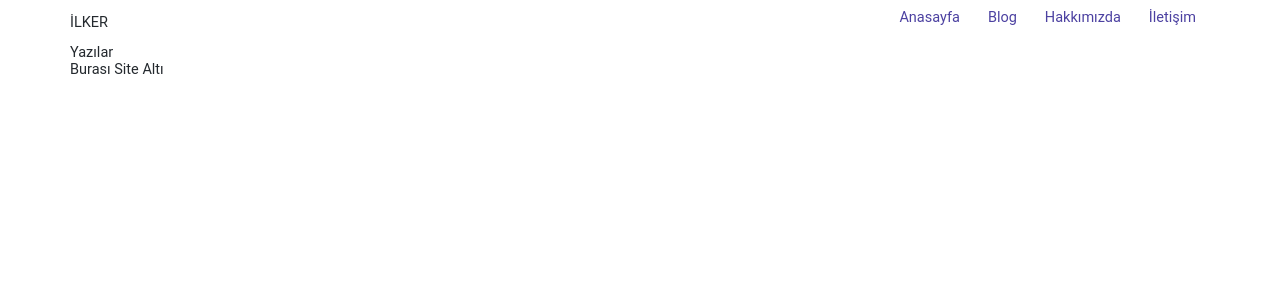
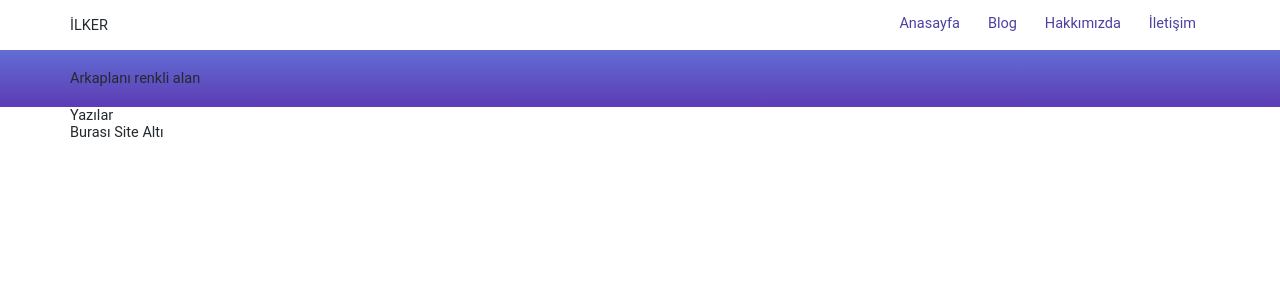
Before and after one commit to data-deveb/data-deveb.github.io, a Jekyll site: the page temalar/ilker/index.html, which Jekyll copies as it is, in a window 1280 px wide. Shown: the top 300 px of the page. Built offline with Jekyll 4.4.1, drawn with Linux system fonts in a browser that asks for light colours.

Commit message:
İlker teması
Tema için ufak dokunuşlar.

```diff
--- a/temalar/ilker/assets/css/ilker.css
+++ b/temalar/ilker/assets/css/ilker.css
@@ -1,20 +1,28 @@
 /* MENÜ İMGESİ */
-[data-menü~="yatay"] li a{
+[data-menü~="yatay"][data-menü~="basit"] > li a{
   padding:5px 10px;
-  margin:4px;
+  margin:10px 4px 4px 4px;
   display: inline-block;
   text-decoration: none;
 }
-[data-menü~="yatay"] li a::after {
+[data-menü~="yatay"][data-menü~="basit"] > li a::after {
     content: '';
     display: block;
     width: 0;
     height: 6px;
-    background: #cfdd00;
+    background: #626dd4;
     transition: width .3s;
     margin-top:3px;
 }
 
-[data-menü~="yatay"] li a:hover::after {
+[data-menü~="yatay"][data-menü~="basit"] > li a:hover::after {
     width: 100%;
 }
+
+
+/* ALAN */
+.alan{
+  background-color:#626dd4;
+  background: linear-gradient(to bottom,#626dd4,#5d3bb4);
+  padding:20px 0;
+}
--- a/temalar/ilker/index.html
+++ b/temalar/ilker/index.html
@@ -17,7 +17,7 @@
   <![endif]-->
 </head>
 <body data-gnl="">
-  <header data-gnl="24 24p">
+  <header data-gnl="1 1p">
     <div data-gnl="kaplama">
       <div class="" data-gnl="0 göbekte">
         İLKER
@@ -35,12 +35,17 @@
       </nav>
     </div>
   </header>
-  <article data-gnl="24 24p">
+  <div data-gnl="1 1p" class="alan">
+    <div data-gnl="kaplama">
+      Arkaplanı renkli alan
+    </div>
+  </div>
+  <article data-gnl="1 1p">
     <div data-gnl="kaplama">
     Yazılar
     </div>
   </article>
-  <footer data-gnl="24 24p">
+  <footer data-gnl="1 1p">
     <div data-gnl="kaplama">
       Burası Site Altı
     </div>
```
